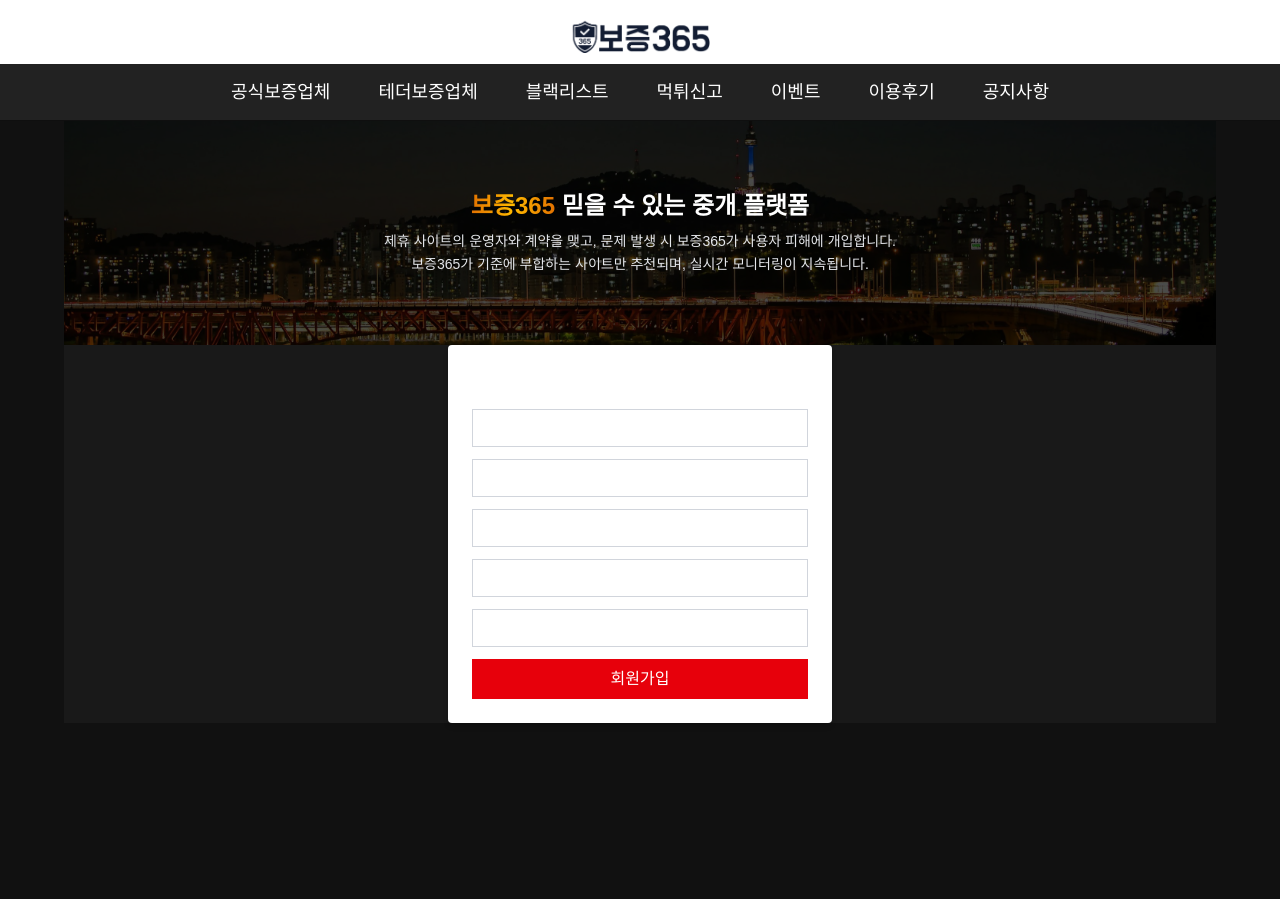
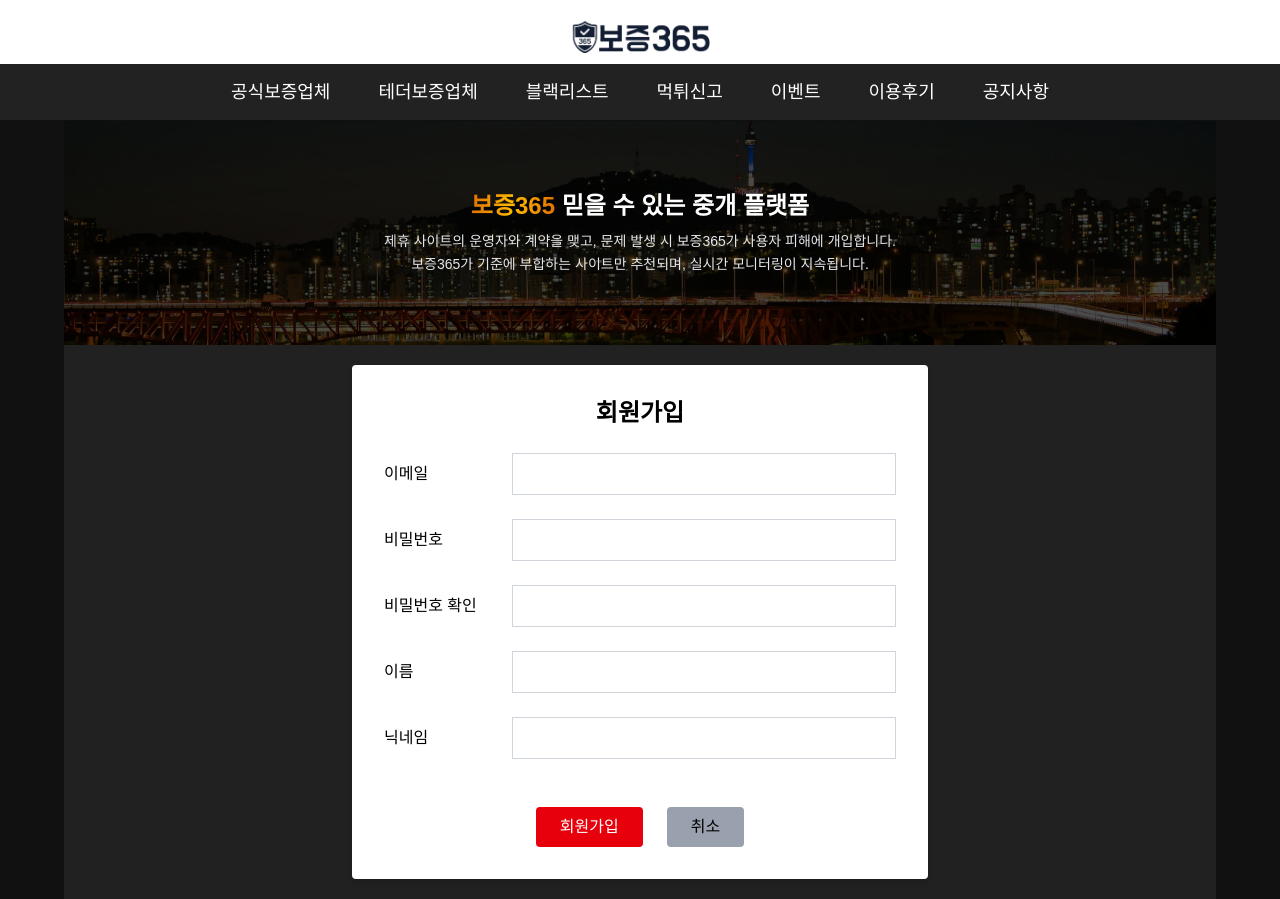
Before and after one commit to millwheel/bojeung365, a Next.js app: page /register in a window 1280 px wide. Before the commit the page ends 800 px from the top, so only its background shows below. Built offline with nearby package versions, Linux system fonts and the light colour scheme.

Commit message:
feat: 회원가입 페이지 디자인 굿어

```diff
--- a/src/app/layout.tsx
+++ b/src/app/layout.tsx
@@ -32,7 +32,7 @@ export default function RootLayout({
             className={`${geistSans.variable} ${geistMono.variable} antialiased`}
         >
             <GlobalNavigationBar />
-            <main className="mx-auto max-w-6xl  bg-[#191919]">
+            <main className="mx-auto max-w-6xl">
                 <div>
                     {/* 배너 */}
                     <div className="relative h-40 md:h-56 md:col-span-4 isolate overflow-hidden">
--- a/src/app/register/page.tsx
+++ b/src/app/register/page.tsx
@@ -53,7 +53,7 @@ export default function RegisterPage() {
                 uid: userId,
                 name,
                 nickname,
-                role: UserRole.Member, // NOTE: 자동 MEMBER 지정
+                role: UserRole.Member,
             });
 
         setPending(false);
@@ -68,66 +68,89 @@ export default function RegisterPage() {
     };
 
     return (
-        <div className="flex justify-center items-center bg-[#191919]">
+        <div className="flex justify-center items-center bg-[#212121]">
+            <div className="my-5 w-full flex flex-col items-center">
                 <form
                     onSubmit={onSubmit}
-                className="bg-white p-6 rounded shadow-md w-full max-w-sm space-y-3"
+                    className="bg-white text-black p-8 rounded shadow-md w-full max-w-xl space-y-6 text-base"
                 >
-                <h1 className="text-xl font-bold text-center">회원가입</h1>
+                    <h1 className="text-2xl font-bold text-center mb-6">회원가입</h1>
 
+                    <div className="flex items-center gap-4">
+                        <label className="w-28">이메일</label>
                         <input
                             type="email"
-                    placeholder="이메일"
                             value={email}
                             onChange={(e) => setEmail(e.target.value.trim())}
                             required
-                    className="w-full border border-gray-300 px-3 py-2 text-sm outline-none"
+                            className="flex-1 border border-gray-300 px-4 py-2 outline-none"
                         />
+                    </div>
 
+                    <div className="flex items-center gap-4">
+                        <label className="w-28">비밀번호</label>
                         <input
                             type="password"
-                    placeholder="비밀번호"
                             value={password}
                             onChange={(e) => setPassword(e.target.value)}
                             required
-                    className="w-full border border-gray-300 px-3 py-2 text-sm outline-none"
+                            className="flex-1 border border-gray-300 px-4 py-2 outline-none"
                         />
+                    </div>
 
+                    <div className="flex items-center gap-4">
+                        <label className="w-28">비밀번호 확인</label>
                         <input
                             type="password"
-                    placeholder="비밀번호 확인"
                             value={confirmPassword}
                             onChange={(e) => setConfirmPassword(e.target.value)}
                             required
-                    className="w-full border border-gray-300 px-3 py-2 text-sm outline-none"
+                            className="flex-1 border border-gray-300 px-4 py-2 outline-none"
                         />
+                    </div>
 
+                    <div className="flex items-center gap-4">
+                        <label className="w-28">이름</label>
                         <input
                             type="text"
-                    placeholder="이름"
                             value={name}
                             onChange={(e) => setName(e.target.value)}
                             required
-                    className="w-full border border-gray-300 px-3 py-2 text-sm outline-none"
+                            className="flex-1 border border-gray-300 px-4 py-2 outline-none"
                         />
+                    </div>
 
+                    <div className="flex items-center gap-4">
+                        <label className="w-28">닉네임</label>
                         <input
                             type="text"
-                    placeholder="닉네임"
                             value={nickname}
                             onChange={(e) => setNickname(e.target.value)}
                             required
-                    className="w-full border border-gray-300 px-3 py-2 text-sm outline-none"
+                            className="flex-1 border border-gray-300 px-4 py-2 outline-none"
                         />
+                    </div>
 
+                    <div className="flex justify-center gap-6 pt-6">
                         <button
                             type="submit"
                             disabled={pending}
-                    className="w-full bg-red-600 text-white py-2 font-medium hover:bg-red-500 disabled:opacity-50"
+                            className="bg-red-600 text-white px-6 py-2 rounded font-medium hover:bg-red-500 cursor-pointer disabled:opacity-50"
                         >
-                    {pending ? "가입 중..." : "회원가입"}
+                            회원가입
                         </button>
+                        <button
+                            type="button"
+                            onClick={() => router.push("/")}
+                            className="bg-gray-400 text-black px-6 py-2 rounded font-medium hover:bg-gray-300 cursor-pointer"
+                        >
+                            취소
+                        </button>
+                    </div>
                 </form>
             </div>
+        </div>
     );
+
+
 }
```
Lines whose indentation alone changed are shown as unchanged.
